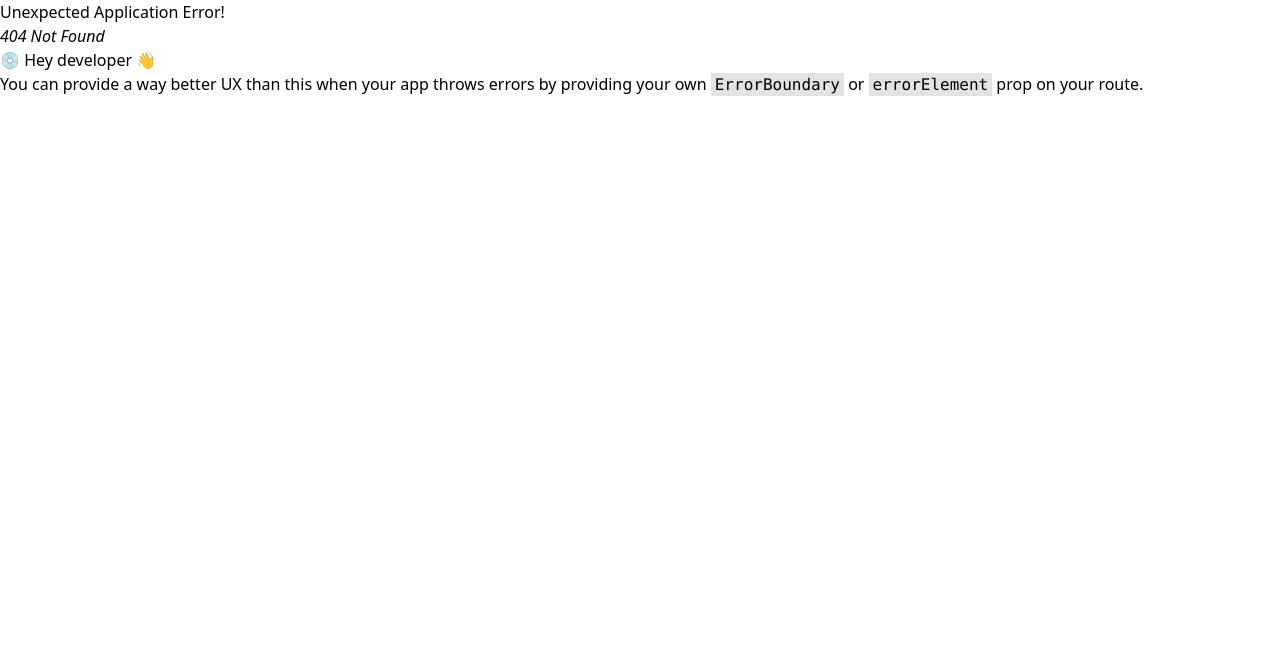
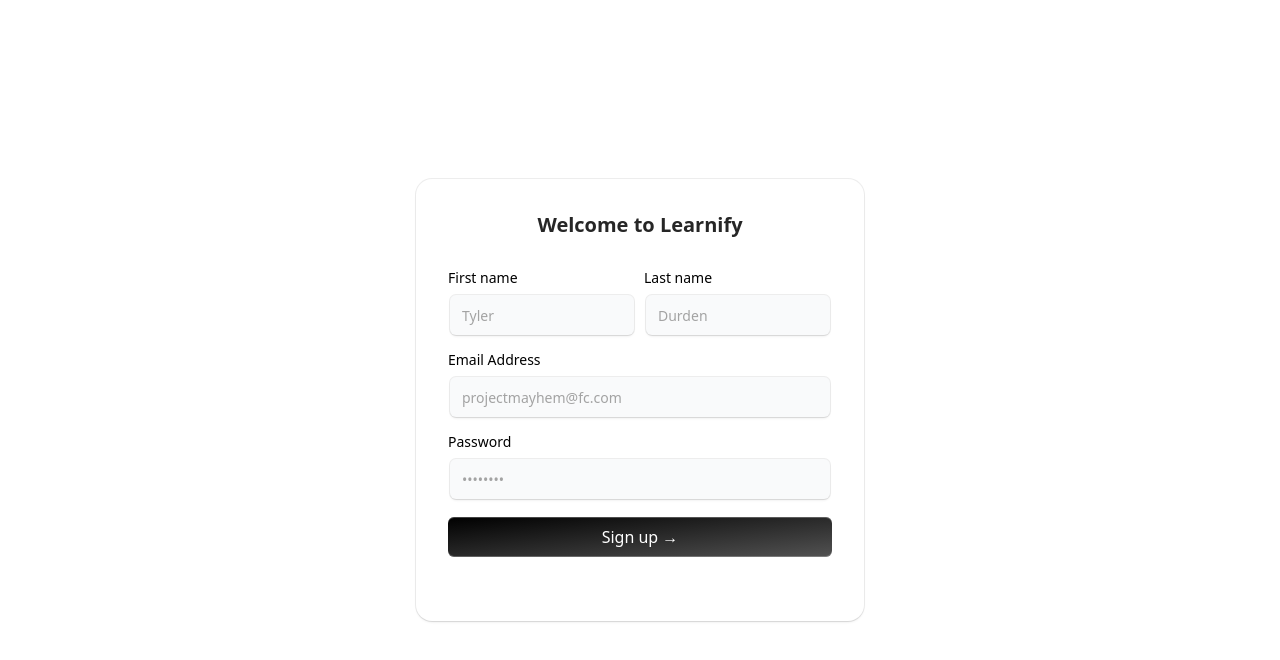
Before and after one commit to sagarD06/Learnify, a React (Vite) app in the folder client/: page /admin/sign-up in a window 1280 px wide. Before the commit this address had no page. Shown: the top 660 px of the page. Built offline with nearby package versions, Linux system fonts and the light colour scheme.

Commit message:
Add Admin Routes and initialize components

```diff
--- /dev/null
+++ b/client/src/components/admin/AdminCreateCourse.jsx
@@ -0,0 +1,9 @@
+import React from 'react'
+
+const AdminCreateCourse = () => {
+  return (
+    <div>AdminCreateCourse</div>
+  )
+}
+
+export default AdminCreateCourse
--- /dev/null
+++ b/client/src/components/admin/AdminDashboard.jsx
@@ -0,0 +1,9 @@
+import React from 'react'
+
+const AdminDashboard = () => {
+  return (
+    <div>AdminDashboard</div>
+  )
+}
+
+export default AdminDashboard
--- /dev/null
+++ b/client/src/components/admin/AdminDeleteCourse.jsx
@@ -0,0 +1,9 @@
+import React from 'react'
+
+const AdminDeleteCourse = () => {
+  return (
+    <div>AdminDeleteCourse</div>
+  )
+}
+
+export default AdminDeleteCourse
--- /dev/null
+++ b/client/src/components/admin/AdminSignIn.jsx
@@ -0,0 +1,93 @@
+"use client";
+import React, { useState } from "react";
+import axios from "axios";
+import { useNavigate } from "react-router-dom";
+
+import { Label } from "../ui/label";
+import { Input } from "../ui/input";
+import { cn } from "../../lib/utils.js";
+
+const AdminSignIn = () => {
+  const [email, setEmail] = useState();
+  const [password, setPassword] = useState();
+
+  const navigate = useNavigate();
+
+  const handleSubmit = async (e) => {
+    e.preventDefault();
+    const response = await axios.post(
+      "http://localhost:3000/api/v1/admin/sign-in",
+      {
+        email,
+        password,
+      }
+    );
+    console.log(response.data.success);
+    if (response.data.success) {
+      navigate("/");
+    } else {
+      window.alert("Inavlid data");
+    }
+  };
+  return (
+    <div className="min-h-screen w-[100%] flex justify-center items-center">
+      <div className="max-w-md w-full mx-auto rounded-none md:rounded-2xl p-4 md:p-8 shadow-input bg-white dark:bg-black">
+        <h2 className="font-bold text-xl text-center text-neutral-800 dark:text-neutral-200">
+          Welcome to Learnify
+        </h2>
+
+        <form className="my-8" onSubmit={handleSubmit}>
+          <LabelInputContainer className="mb-4">
+            <Label htmlFor="email">Email Address</Label>
+            <Input
+              id="email"
+              placeholder="projectmayhem@fc.com"
+              type="email"
+              onChange={(e) => {
+                setEmail(e.target.value);
+              }}
+            />
+          </LabelInputContainer>
+          <LabelInputContainer className="mb-4">
+            <Label htmlFor="password">Password</Label>
+            <Input
+              id="password"
+              placeholder="••••••••"
+              type="password"
+              onChange={(e) => {
+                setPassword(e.target.value);
+              }}
+            />
+          </LabelInputContainer>
+
+          <button
+            className="bg-gradient-to-br relative group/btn from-black dark:from-zinc-900 dark:to-zinc-900 to-neutral-600 block dark:bg-zinc-800 w-full text-white rounded-md h-10 font-medium shadow-[0px_1px_0px_0px_#ffffff40_inset,0px_-1px_0px_0px_#ffffff40_inset] dark:shadow-[0px_1px_0px_0px_var(--zinc-800)_inset,0px_-1px_0px_0px_var(--zinc-800)_inset]"
+            type="submit"
+          >
+            Sign in &rarr;
+            <BottomGradient />
+          </button>
+        </form>
+      </div>
+    </div>
+  );
+};
+
+const BottomGradient = () => {
+  return (
+    <>
+      <span className="group-hover/btn:opacity-100 block transition duration-500 opacity-0 absolute h-px w-full -bottom-px inset-x-0 bg-gradient-to-r from-transparent via-cyan-500 to-transparent" />
+      <span className="group-hover/btn:opacity-100 blur-sm block transition duration-500 opacity-0 absolute h-px w-1/2 mx-auto -bottom-px inset-x-10 bg-gradient-to-r from-transparent via-indigo-500 to-transparent" />
+    </>
+  );
+};
+
+const LabelInputContainer = ({ children, className }) => {
+  return (
+    <div className={cn("flex flex-col space-y-2 w-full", className)}>
+      {children}
+    </div>
+  );
+};
+
+export default AdminSignIn;
--- /dev/null
+++ b/client/src/components/admin/AdminSignUp.jsx
@@ -0,0 +1,121 @@
+"use client";
+import React, { useState } from "react";
+import axios from "axios";
+import { useNavigate } from "react-router-dom";
+
+import { Label } from "../ui/label";
+import { Input } from "../ui/input";
+import { cn } from "../../lib/utils.js";
+
+const AdminSignUp = () => {
+  const [firstName, setFirstName] = useState();
+  const [lastName, setLastName] = useState();
+  const [email, setEmail] = useState();
+  const [password, setPassword] = useState();
+
+  const navigate = useNavigate();
+
+  const handleSubmit = async (e) => {
+    e.preventDefault();
+    const response = await axios.post(
+      "http://localhost:3000/api/v1/admin/sign-up",
+      {
+        firstName,
+        lastName,
+        email,
+        password,
+      }
+    );
+    console.log(response.data.success);
+    if (response.data.success) {
+      navigate("/admin/sign-in");
+    } else {
+      window.alert("Inavlid data");
+    }
+  };
+  return (
+    <div className="min-h-screen w-[100%] flex justify-center items-center">
+      <div className="max-w-md w-full mx-auto rounded-none md:rounded-2xl p-4 md:p-8 shadow-input bg-white dark:bg-black">
+        <h2 className="font-bold text-xl text-center text-neutral-800 dark:text-neutral-200">
+          Welcome to Learnify
+        </h2>
+
+        <form className="my-8" onSubmit={handleSubmit}>
+          <div className="flex flex-col md:flex-row space-y-2 md:space-y-0 md:space-x-2 mb-4">
+            <LabelInputContainer>
+              <Label htmlFor="firstname">First name</Label>
+              <Input
+                id="firstname"
+                placeholder="Tyler"
+                type="text"
+                onChange={(e) => {
+                  setFirstName(e.target.value);
+                }}
+              />
+            </LabelInputContainer>
+            <LabelInputContainer>
+              <Label htmlFor="lastname">Last name</Label>
+              <Input
+                id="lastname"
+                placeholder="Durden"
+                type="text"
+                onChange={(e) => {
+                  setLastName(e.target.value);
+                }}
+              />
+            </LabelInputContainer>
+          </div>
+          <LabelInputContainer className="mb-4">
+            <Label htmlFor="email">Email Address</Label>
+            <Input
+              id="email"
+              placeholder="projectmayhem@fc.com"
+              type="email"
+              onChange={(e) => {
+                setEmail(e.target.value);
+              }}
+            />
+          </LabelInputContainer>
+          <LabelInputContainer className="mb-4">
+            <Label htmlFor="password">Password</Label>
+            <Input
+              id="password"
+              placeholder="••••••••"
+              type="password"
+              onChange={(e) => {
+                setPassword(e.target.value);
+              }}
+            />
+          </LabelInputContainer>
+
+          <button
+            className="bg-gradient-to-br relative group/btn from-black dark:from-zinc-900 dark:to-zinc-900 to-neutral-600 block dark:bg-zinc-800 w-full text-white rounded-md h-10 font-medium shadow-[0px_1px_0px_0px_#ffffff40_inset,0px_-1px_0px_0px_#ffffff40_inset] dark:shadow-[0px_1px_0px_0px_var(--zinc-800)_inset,0px_-1px_0px_0px_var(--zinc-800)_inset]"
+            type="submit"
+          >
+            Sign up &rarr;
+            <BottomGradient />
+          </button>
+        </form>
+      </div>
+    </div>
+  );
+};
+
+const BottomGradient = () => {
+  return (
+    <>
+      <span className="group-hover/btn:opacity-100 block transition duration-500 opacity-0 absolute h-px w-full -bottom-px inset-x-0 bg-gradient-to-r from-transparent via-cyan-500 to-transparent" />
+      <span className="group-hover/btn:opacity-100 blur-sm block transition duration-500 opacity-0 absolute h-px w-1/2 mx-auto -bottom-px inset-x-10 bg-gradient-to-r from-transparent via-indigo-500 to-transparent" />
+    </>
+  );
+};
+
+const LabelInputContainer = ({ children, className }) => {
+  return (
+    <div className={cn("flex flex-col space-y-2 w-full", className)}>
+      {children}
+    </div>
+  );
+};
+
+export default AdminSignUp;
--- /dev/null
+++ b/client/src/components/admin/AdminUpdateCourse.jsx
@@ -0,0 +1,9 @@
+import React from 'react'
+
+const AdminUpdateCourse = () => {
+  return (
+    <div>AdminUpdateCourse</div>
+  )
+}
+
+export default AdminUpdateCourse
```
Also changed, not shown: client/src/main.jsx (+2 -10 lines), client/src/routes/routes.js (added, +23 -0 lines).
